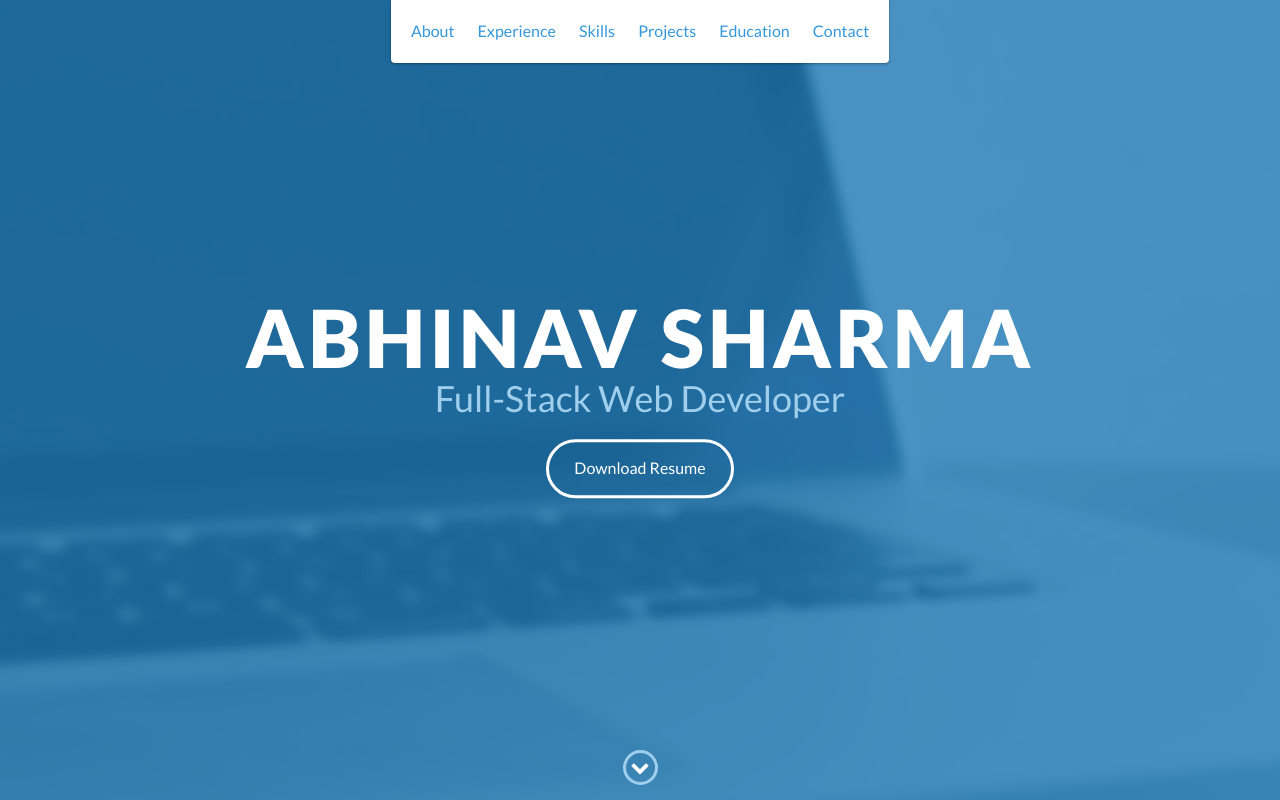
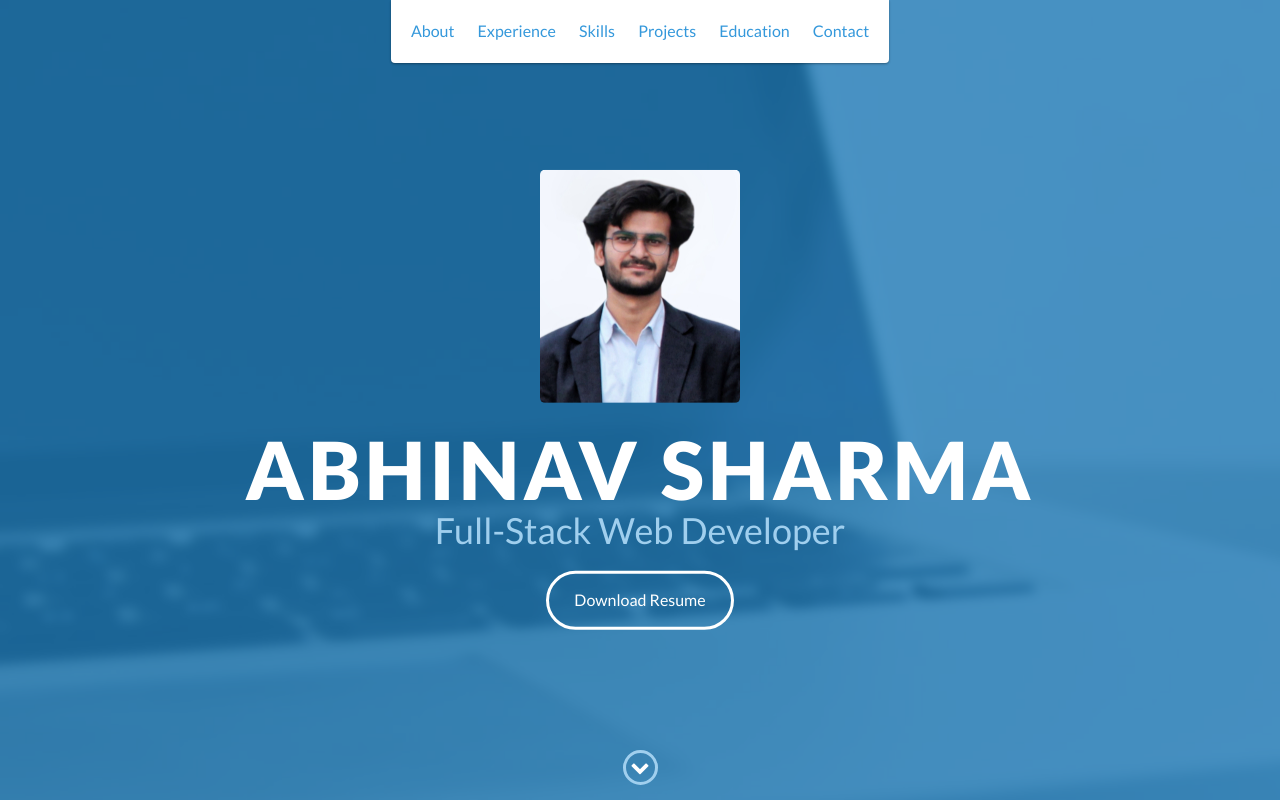
Before and after one commit to Abhi-nav-sharma/portfolio, a plain HTML site: page index.html in a window 1280 px wide. Shown: the top 800 px of the page. Drawn offline with nearby package versions, Linux system fonts and the light colour scheme.

Commit message:
feat:photograph

```diff
--- a/index.html
+++ b/index.html
@@ -48,6 +48,7 @@
 
     <div id="lead">
         <div id="lead-content">
+            <div style="margin-bottom: 30px;"><img style="border-radius:5px;" src="./images/photograph.jpg"/></div>
             <h1>Abhinav Sharma</h1>
             <h2>Full-Stack Web Developer</h2>
             <a href="https://drive.google.com/file/d/1iCTVa5n7EeTG1P6PnMcs-mabiiFdt3KP/view?usp=sharing" class="btn-rounded-white" target="_blank">Download Resume</a>
```
Also changed, not shown: images/photograph.jpg (added).
